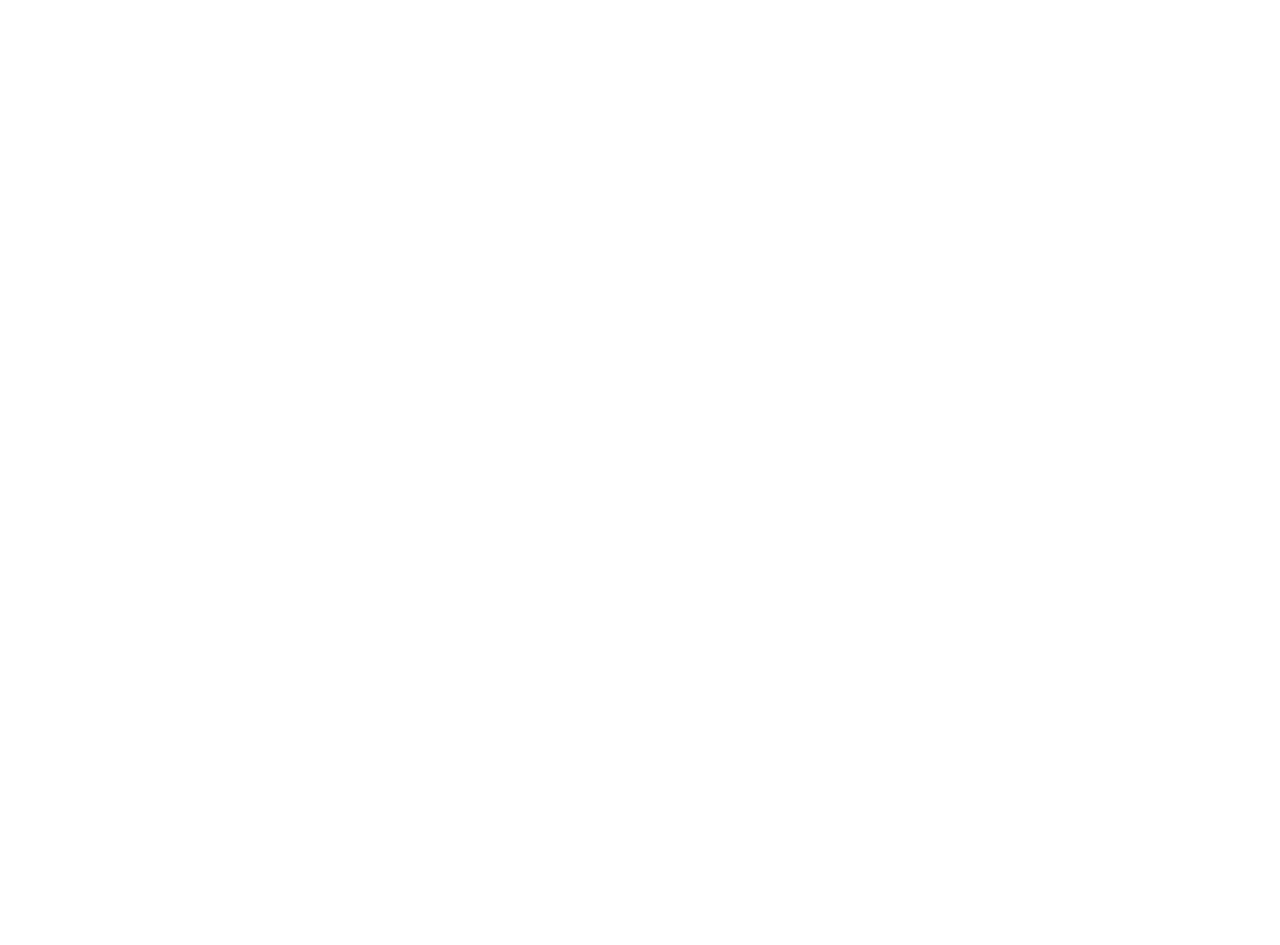
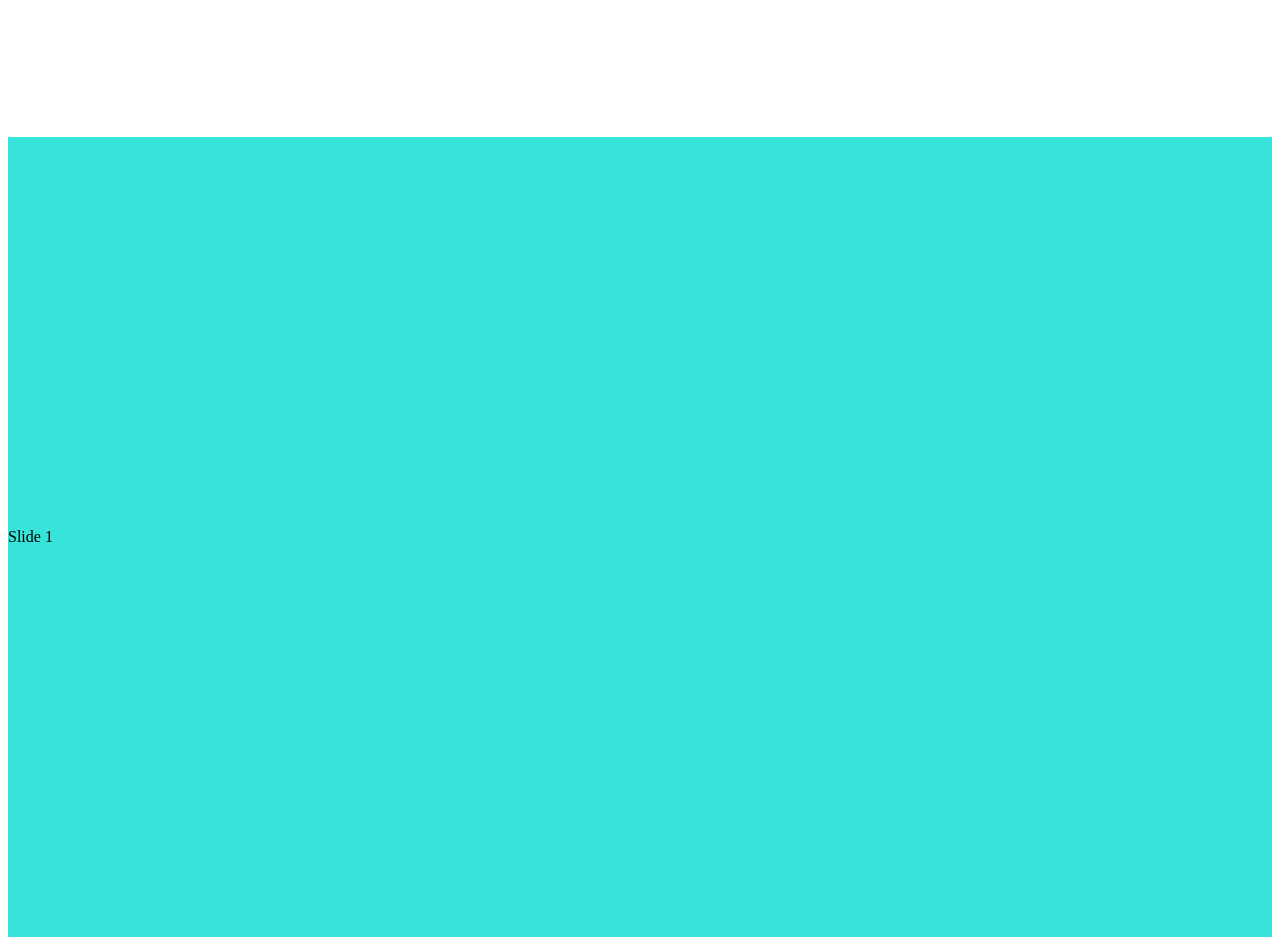
Before and after one commit to Diopei/collection, a Nuxt app in the folder nuxt3-app/: page / in a window 1280 px wide. Shown: the part 1620-2565 px from the top of the page. Before the commit the page ends 1603 px from the top, so only its background shows below. Built offline with nearby package versions, Linux system fonts and the light colour scheme.

Commit message:
[nuxt]安裝swiper 移除報錯問題

```diff
--- a/nuxt3-app/assets/css/main.scss
+++ b/nuxt3-app/assets/css/main.scss
@@ -25,4 +25,12 @@
       right: 5%;
     }
   }
+  .portfolio{
+    margin-top: 33vh;
+    height: 100vh;
+    background-color: #36e4da;
+    display: flex;
+    justify-content: center;
+    align-items: center;
+  }
 }
--- a/nuxt3-app/components/LineBackground.vue
+++ b/nuxt3-app/components/LineBackground.vue
@@ -2,19 +2,19 @@
   <svg class="animated-lines" version="1.1" xmlns="http://www.w3.org/2000/svg" viewBox="0 0 200 120">
     <defs>
       <linearGradient class="forNow" id="grad1" x1="0%" y1="0%" x2="100%" y2="0%">
-        <stop offset="auto" style="stop-color:rgb(58, 205, 45);stop-opacity:0.4">
+        <stop style="stop-color:rgb(58, 205, 45);stop-opacity:0.4">
           <animate attributeName="offset" values="0;0.1;0.2;0.3;0.4;0.5;0.6;0.7;0.8;0.9;1;1.1;1;0.9;0.8;0.7;0.6;0.5;0.4;0.3;0.2;0.1;0" dur="10s" repeatCount="indefinite" />
         </stop>
-        <stop offset="auto" style="stop-color:rgb(32, 113, 206);stop-opacity:0.4">
+        <stop style="stop-color:rgb(32, 113, 206);stop-opacity:0.4">
           <animate attributeName="offset" values="0.2;0.3;0.4;0.5;0.6;0.7;0.8;0.9;1;1.1;1;0.9;0.8;0.7;0.6;0.5;0.4;0.3;0.2" dur="10s" repeatCount="indefinite" />
         </stop>
-        <stop offset="auto" style="stop-color:rgb(213, 193, 11);stop-opacity:0.4">
+        <stop style="stop-color:rgb(213, 193, 11);stop-opacity:0.4">
           <animate attributeName="offset" values="0.4;0.5;0.6;0.7;0.8;0.9;1;1.1;1;0.9;0.8;0.7;0.6;0.5;0.4" dur="10s" repeatCount="indefinite" />
         </stop>
-        <stop offset="auto" style="stop-color:rgb(231, 25, 250);stop-opacity:0.4">
+        <stop style="stop-color:rgb(231, 25, 250);stop-opacity:0.4">
           <animate attributeName="offset" values="0.6;0.7;0.8;0.9;1;1.1;1;0.9;0.8;0.7;0.6" dur="10s" repeatCount="indefinite" />
         </stop>
-        <stop offset="auto" style="stop-color:rgb(208, 15, 15);stop-opacity:0.4">
+        <stop style="stop-color:rgb(208, 15, 15);stop-opacity:0.4">
           <animate attributeName="offset" values="0.8;0.9;1;1.1;1;0.9;0.8" dur="10s"  repeatCount="indefinite" />
         </stop>
       </linearGradient>
--- /dev/null
+++ b/nuxt3-app/components/Portfolio.vue
@@ -0,0 +1,34 @@
+<template>
+  <div class="portfolio">
+    <swiper class="swiper">
+      <swiper-slide class="slide">Slide 1</swiper-slide>
+      <swiper-slide class="slide">Slide 2</swiper-slide>
+      <swiper-slide class="slide">Slide 3</swiper-slide>
+      <swiper-slide class="slide">Slide 4</swiper-slide>
+      <swiper-slide class="slide">Slide 5</swiper-slide>
+      <swiper-slide class="slide">Slide 6</swiper-slide>
+      <swiper-slide class="slide">Slide 7</swiper-slide>
+      <swiper-slide class="slide">Slide 8</swiper-slide>
+    </swiper>
+  </div>
+</template>
+
+<script lang="ts">
+import { defineComponent } from 'vue'
+import { Swiper, SwiperSlide } from 'swiper/vue'
+import 'swiper/css'
+
+export default defineComponent({
+  name: 'Portfolio',
+  title: 'Default',
+  url: import.meta.url,
+  components: {
+    Swiper,
+    SwiperSlide
+  }
+})
+</script>
+
+<style scoped>
+
+</style>
--- a/nuxt3-app/package.json
+++ b/nuxt3-app/package.json
@@ -14,6 +14,8 @@
   },
   "dependencies": {
     "@pinia/nuxt": "^0.4.7",
-    "pinia": "^2.0.31"
+    "pinia": "^2.0.31",
+    "swiper": "^8.4.7",
+    "vue-awesome-swiper": "^5.0.1"
   }
 }
--- a/nuxt3-app/pages/index.vue
+++ b/nuxt3-app/pages/index.vue
@@ -6,6 +6,7 @@
 </div>
 <GlitchArtBackground></GlitchArtBackground>
 <ProfileCard></ProfileCard>
+<Portfolio></Portfolio>
 </template>
 
 <script>
```
Also changed, not shown: nuxt3-app/pligins/swiper.client.js (added, +12 -0 lines), 1 other file (tests, documents, lock files or other folders).
